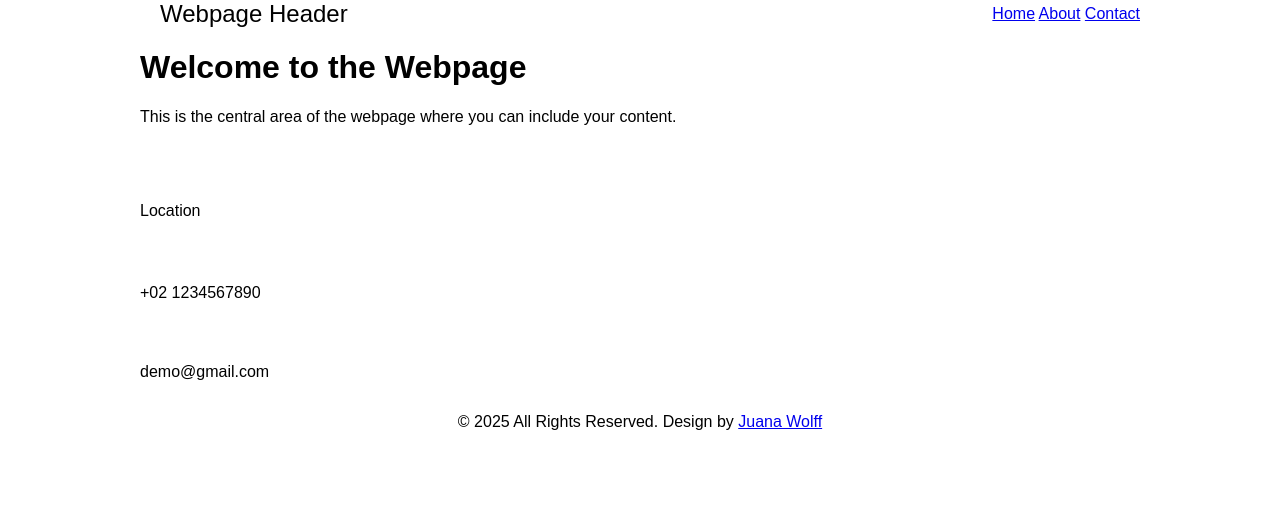
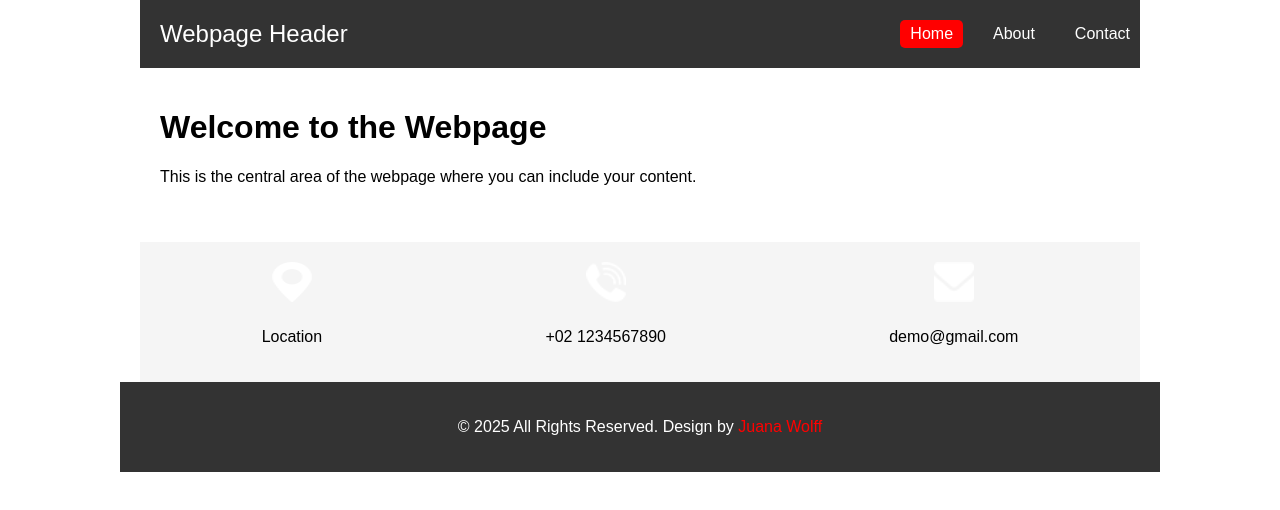
Before and after one commit to juanawr/my_first_web_page_2025, a plain HTML site: page index.html in a window 1280 px wide. Drawn offline with Linux system fonts and the light colour scheme.

Commit message:
fixed code

```diff
--- a/index.html
+++ b/index.html
@@ -4,19 +4,20 @@
     <meta charset="UTF-8">
     <meta http-equiv="X-UA-Compatible" content="IE=edge">
     <!--Mobile Metas-->
-    <meta name="viewport" content="width=device-width, initial-scale=1, shrink-to-fit=no"/>
+    <meta name="viewport" content="width=device-width, initial-scale=1, shrink-to-fit=no">
     <!--Site Metas-->
     <meta name="keywords" content="">
     <meta name="description" content="">
     <meta name="author" content="Juana Wolff">
     <title>Fundamentals of Computer Engineering</title>
     <style>
+        /* Fixed: Changed .body to body */
         body {
             margin: 0;
             font-family: Arial, sans-serif;
             display: flex;
             flex-direction: column;
-            align-items:center;
+            align-items: center;
         }
 
         .container {
@@ -28,7 +29,8 @@
         .header {
             background-color: #333;
             color: white;
-            padding: 20px 0; text-align: center;
+            padding: 20px 0;
+            text-align: center;
         }
 
         .header-content {
@@ -65,12 +67,40 @@
             color: white;
         }
 
+        .content {
+            padding: 20px;
+        }
+
+        .menu-content {
+            display: flex;
+            justify-content: space-around;
+            flex-wrap: wrap;
+            gap: 20px;
+            padding: 20px;
+            background-color: #f5f5f5;
+            margin-top: 20px;
+        }
+
+        .menu-item {
+            display: flex;
+            flex-direction: column;
+            align-items: center;
+            text-align: center;
+        }
+
+        .menu-icon {
+            width: 40px;
+            height: 40px;
+            margin-bottom: 10px;
+        }
+
         .footer-section {
             max-width: 1000px;
             width: 100%;
             background-color: #333;
             color: white;
             text-align: center;
+            padding: 20px;
         }
 
         .footer-section a {
@@ -84,38 +114,41 @@
     </style>
 </head>
 <body>
-    <header class = "container">
-        <div class = "header-content">
-            <div class = "header-title">Webpage Header</div>
-            <nav>
-                <a href = "#" class = "active">Home</a>
-                <a href = "#">About</a>
-                <a href = #>Contact</a>
+    <header class="container header">
+        <div class="header-content">
+            <div class="header-title">Webpage Header</div>
+            <nav class="nav">
+                <a href="#" class="active">Home</a>
+                <a href="#">About</a>
+                <a href="#">Contact</a>
             </nav>
         </div>
     </header>
+
     <main class="container">
         <div class="content">
             <h1>Welcome to the Webpage</h1>
             <p>This is the central area of the webpage where you can include your content.</p>
         </div>
+
         <div class="menu-content">
             <div class="menu-item">
                 <img src="./images/location-white.png" alt="Location Icon" class="menu-icon">
-                <p> Location</p>
+                <p>Location</p>
             </div>
             <div class="menu-item">
                 <img src="./images/telephone-white.png" alt="Phone Icon" class="menu-icon">
                 <p>+02 1234567890</p>
             </div>
-            <div class = "menu-content">
+            <div class="menu-item">
                 <img src="./images/envelope-white.png" alt="Email Icon" class="menu-icon">
                 <p>demo@gmail.com</p>
             </div>
         </div>
     </main>
-    <footer class = "footer_section">
-        <p>&copy; 2025 All Rights Reserved. Design by <a href = "#">Juana Wolff</a></p>
+
+    <footer class="footer-section">
+        <p>&copy; 2025 All Rights Reserved. Design by <a href="#">Juana Wolff</a></p>
     </footer>
 </body>
 </html>
```
